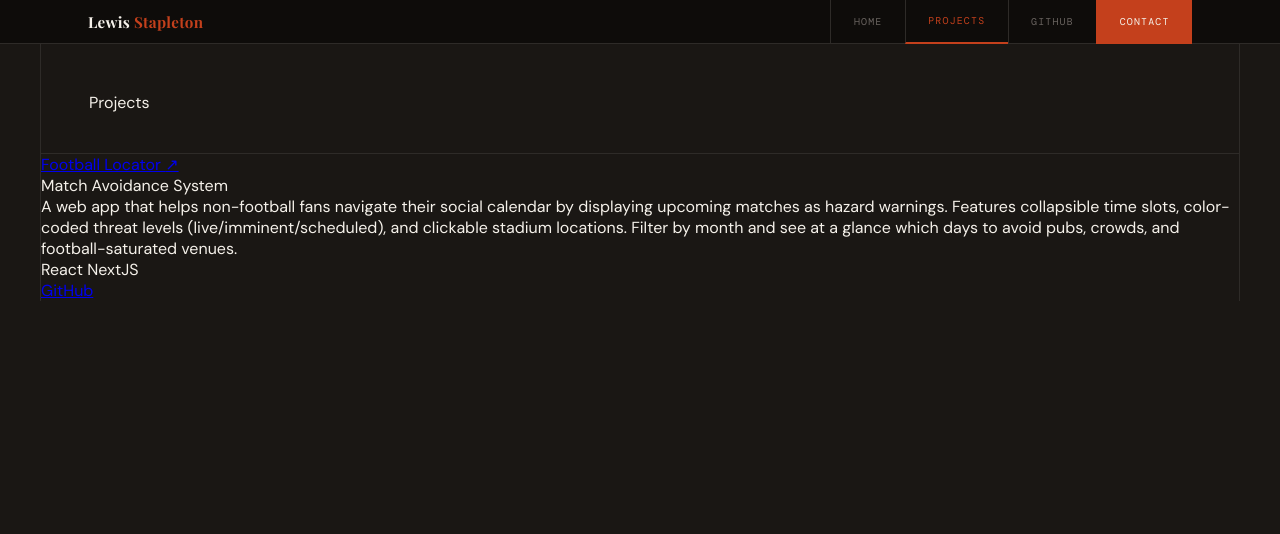
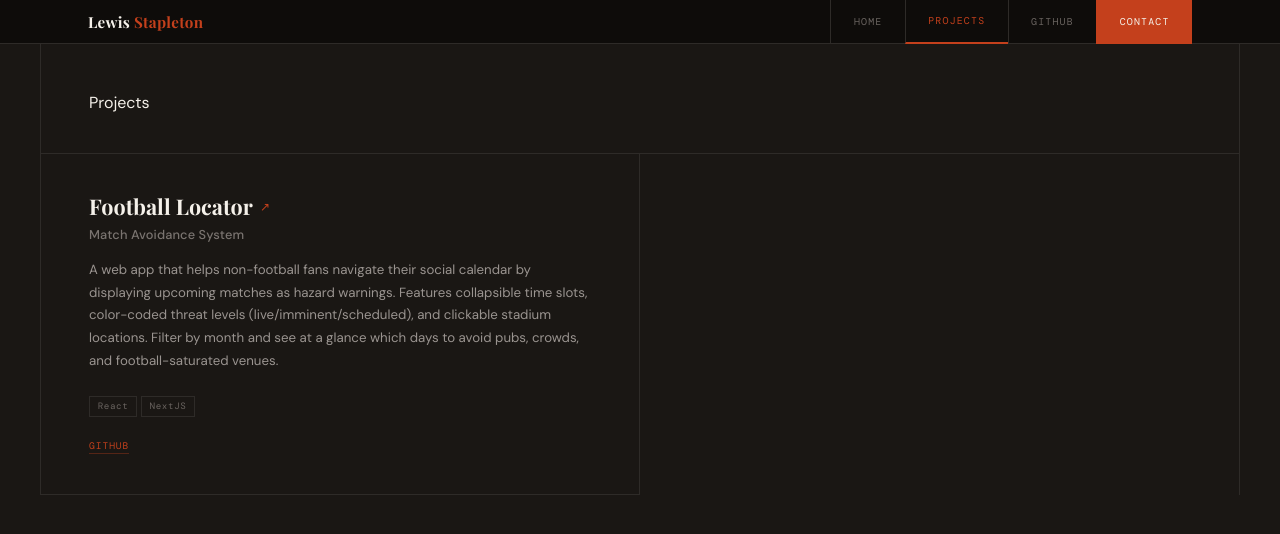
Before and after one commit to LwsSt/LwsSt.github.io, a Jekyll site: the page built from projects.html, in a window 1280 px wide. Shown: the top 534 px of the page. Built offline with Jekyll 4.4.1, drawn with Linux system fonts in a browser that asks for light colours; nearby versions of some CDN libraries; some web fonts are replaced.

Commit message:
Fix project page CSS

```diff
--- a/assets/css/style.css
+++ b/assets/css/style.css
@@ -480,3 +480,220 @@
     display: block;
     margin-bottom: 0.15rem;
   }
+
+  /* ── PROJECT GRID ── */
+  .lc-projects-grid {
+    display: grid;
+    grid-template-columns: repeat(2, 1fr);
+    border-top: none;
+  }
+
+  @media (max-width: 900px) {
+    .lc-projects-grid { grid-template-columns: 1fr; }
+  }
+
+  /* ── PROJECT CARD ── */
+  .lc-project-card {
+    padding: 2.5rem 3rem;
+    border-bottom: 1px solid var(--rule);
+    border-right: 1px solid var(--rule);
+    display: flex;
+    flex-direction: column;
+    gap: 0;
+    transition: background 0.2s;
+    position: relative;
+  }
+  /* Remove right border from every second card */
+  .lc-project-card:nth-child(2n) {
+    border-right: none;
+  }
+  .lc-project-card:hover {
+    background: #1E1B18;
+  }
+
+  .lc-project-title {
+    font-family: 'Playfair Display', serif;
+    font-size: 1.35rem;
+    font-weight: 700;
+    color: var(--cream);
+    line-height: 1.2;
+    margin-bottom: 0.4rem;
+  }
+  a.lc-project-title {
+    text-decoration: none;
+    display: inline-flex;
+    align-items: baseline;
+    gap: 0.45rem;
+    transition: color 0.15s;
+  }
+  a.lc-project-title:hover { color: var(--cream); }
+  a.lc-project-title .lc-title-arrow {
+    font-size: 0.75rem;
+    color: var(--accent);
+    transition: transform 0.15s;
+    flex-shrink: 0;
+    align-self: center;
+    font-family: 'DM Mono', monospace;
+    font-weight: 400;
+  }
+  a.lc-project-title:hover .lc-title-arrow {
+    transform: translate(2px, -1px);
+  }
+
+  .lc-project-tagline {
+    font-family: 'DM Sans', sans-serif;
+    font-size: 0.8rem;
+    font-weight: 500;
+    color: #7A7470;
+    margin-bottom: 1rem;
+    letter-spacing: 0.01em;
+  }
+
+  .lc-project-desc {
+    font-size: 0.83rem;
+    color: #9A9490;
+    line-height: 1.7;
+    flex: 1;
+    margin-bottom: 1.5rem;
+  }
+
+  /* Tag strip */
+  .lc-project-tags {
+    display: flex;
+    flex-wrap: wrap;
+    gap: 0.25rem;
+    margin-bottom: 1.4rem;
+  }
+  .lc-project-tag {
+    font-family: 'DM Mono', monospace;
+    font-size: 0.58rem;
+    padding: 0.2rem 0.48rem;
+    border: 1px solid #2E2B28;
+    color: #6A6460;
+    letter-spacing: 0.06em;
+  }
+
+  /* Links row */
+  .lc-project-links {
+    display: flex;
+    align-items: center;
+    gap: 1rem;
+    margin-top: auto;
+  }
+  .lc-project-link {
+    display: inline-flex;
+    align-items: center;
+    gap: 0.45rem;
+    font-family: 'DM Mono', monospace;
+    font-size: 0.6rem;
+    letter-spacing: 0.1em;
+    text-transform: uppercase;
+    color: #6A6460;
+    text-decoration: none;
+    transition: color 0.15s;
+  }
+  .lc-project-link:hover { color: var(--accent); }
+  .lc-project-link i { font-size: 0.7rem; }
+  .lc-project-link.primary {
+    color: var(--accent);
+    border-bottom: 1px solid rgba(196, 64, 28, 0.35);
+    padding-bottom: 1px;
+  }
+  .lc-project-link.primary:hover { border-bottom-color: var(--accent); }
+
+  /* ── EMPTY STATE (shown when all cards are filtered out) ── */
+  .lc-empty-state {
+    display: none;
+    grid-column: 1 / -1;
+    padding: 5rem 3rem;
+    text-align: center;
+  }
+  .lc-empty-state-icon {
+    font-size: 2rem;
+    color: #3A3632;
+    margin-bottom: 1rem;
+  }
+  .lc-empty-title {
+    font-family: 'Playfair Display', serif;
+    font-size: 1.2rem;
+    color: #5A5652;
+    margin-bottom: 0.5rem;
+  }
+  .lc-empty-sub {
+    font-family: 'DM Mono', monospace;
+    font-size: 0.62rem;
+    letter-spacing: 0.1em;
+    color: #3A3632;
+  }
+
+  /* ── ADD PROJECT CARD (always last) ── */
+  .lc-add-card {
+    padding: 2.5rem 3rem;
+    border-bottom: 1px solid var(--rule);
+    display: flex;
+    flex-direction: column;
+    align-items: center;
+    justify-content: center;
+    gap: 1rem;
+    min-height: 280px;
+    cursor: default;
+    opacity: 0.35;
+    /* No right border — it's always the last cell; handled by nth-child if needed */
+  }
+  .lc-add-card-icon {
+    width: 48px;
+    height: 48px;
+    border: 1px dashed #4A4642;
+    display: flex;
+    align-items: center;
+    justify-content: center;
+    color: #4A4642;
+    font-size: 1.1rem;
+  }
+  .lc-add-card-text {
+    font-family: 'DM Mono', monospace;
+    font-size: 0.62rem;
+    letter-spacing: 0.15em;
+    text-transform: uppercase;
+    color: #4A4642;
+    text-align: center;
+    line-height: 1.6;
+  }
+
+  /* ── SECTION LABEL (reused from about page) ── */
+  .lc-section-label {
+    font-family: 'Playfair Display', serif;
+    font-size: 0.75rem;
+    font-weight: 700;
+    letter-spacing: 0.2em;
+    text-transform: uppercase;
+    color: var(--accent);
+  }
+
+  /* ── FOOTER COUNT BAR ── */
+  .lc-count-bar {
+    padding: 1rem 3rem;
+    border-top: 1px solid var(--rule);
+    display: flex;
+    align-items: center;
+    justify-content: space-between;
+  }
+  .lc-count-text {
+    font-family: 'DM Mono', monospace;
+    font-size: 0.6rem;
+    letter-spacing: 0.1em;
+    color: #4A4642;
+    text-transform: uppercase;
+  }
+  .lc-count-text span { color: var(--accent); }
+
+  /* ── RESPONSIVE ── */
+  @media (max-width: 700px) {
+    .lc-header { padding: 2rem 1.5rem 1.5rem; flex-direction: column; align-items: flex-start; gap: 1rem; }
+    .lc-page-title { font-size: 1.5rem; }
+    .lc-statement { padding: 2rem 1.5rem; }
+    .lc-statement-text { font-size: 1.45rem; }
+    .lc-project-card { padding: 2rem 1.5rem; border-right: none !important; }
+    .lc-count-bar { padding: 1rem 1.5rem; }
+    .lc-add-card { padding: 2rem 1.5rem; border-right: none; }
+  }
```
